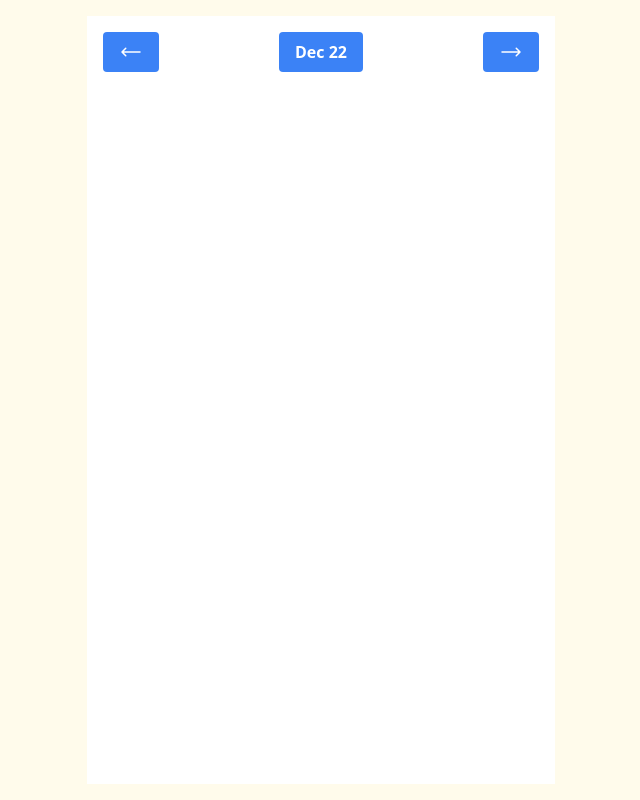
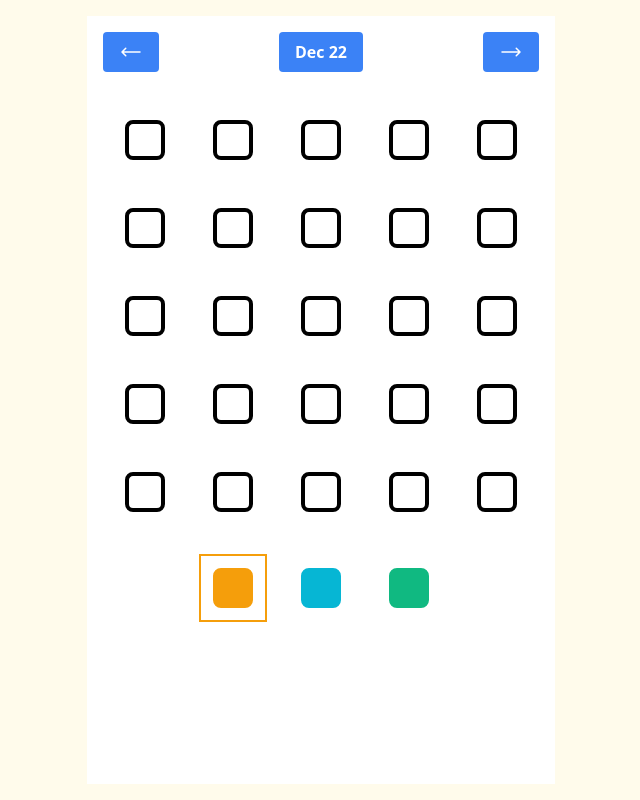
Before and after one commit to nithin001/wheredidmytimego, a React (Create React App) app: page / in a window 1280 px wide. Shown: the whole page, without its empty margins (319-959 px from the left). Built offline with nearby package versions, Linux system fonts and the light colour scheme.

Commit message:
Add all the functionality

```diff
--- a/package.json
+++ b/package.json
@@ -12,6 +12,7 @@
     "react-datepicker": "^4.8.0",
     "react-dom": "^18.2.0",
     "react-scripts": "5.0.1",
+    "react-tap-or-click": "^0.2.1",
     "web-vitals": "^2.1.4"
   },
   "scripts": {
--- a/src/App.jsx
+++ b/src/App.jsx
@@ -1,14 +1,32 @@
 import ChooseDate from "./ChooseDate";
 import { useState } from "react";
+import CurrentDay from "./CurrentDay";
+import Colors from "./Colors";
 
 function App() {
+  const colors = ["amber", "cyan", "emerald"];
   const [date, setDate] = useState(new Date());
+  const [color, setColor] = useState(colors[0]);
+  const [coord, setCoord] = useState({ x: 0, y: 0 });
 
+  let handleTouch = (event) => {
+    const touch = event.touches[0];
+    if (touch) {
+      setCoord({ x: touch.clientX, y: touch.clientY });
+    }
+  };
   return (
-    <div className="bg-amber-50 h-screen">
+    <div
+      className="bg-amber-50 h-screen"
+      onTouchMove={handleTouch}
+      onTouchStart={handleTouch}
+      onTouchEnd={handleTouch}
+    >
       <div className="w-[500px] mx-auto p-4 h-full">
         <div className="bg-white h-full">
           <ChooseDate date={date} setDate={setDate} />
+          <CurrentDay key={date} date={date} coord={coord} color={color} />
+          <Colors colors={colors} setColor={setColor} color={color} />
         </div>
       </div>
     </div>
--- /dev/null
+++ b/src/Colors.jsx
@@ -0,0 +1,27 @@
+import React from "react";
+import { StopIcon } from "@heroicons/react/24/solid";
+
+function Colors({ colors, setColor, color }) {
+  return (
+    <div className="flex flex-wrap mx-auto justify-center mt-2">
+      {colors.map((currentColor) => {
+        const outline = currentColor === color ? "outline outline-2" : "";
+        return (
+          <button
+            key={currentColor}
+            className={`text-white font-bold rounded ${outline}`}
+            onClick={() => {
+              setColor(currentColor);
+            }}
+          >
+            <StopIcon
+              className={`h-16 w-16 m-3 text-${currentColor}-500 ${outline}`}
+            />
+          </button>
+        );
+      })}
+    </div>
+  );
+}
+
+export default Colors;
--- /dev/null
+++ b/src/CurrentDay.jsx
@@ -0,0 +1,22 @@
+import React from "react";
+import Hour from "./Hour";
+import moment from "moment/moment";
+
+function CurrentDay({ date, coord, color }) {
+  const formattedDate = moment(date).format("i-MMM-DD-YYYY");
+  const hours = [];
+  for (let i = 0; i <= 24; i++) {
+    hours.push(i);
+  }
+
+  return (
+    <div className="flex flex-wrap mx-auto justify-center mt-2">
+      {hours.map((hour) => {
+        const id = `${formattedDate}-${hour}`;
+        return <Hour key={id} id={id} coord={coord} color={color} />;
+      })}
+    </div>
+  );
+}
+
+export default CurrentDay;
--- /dev/null
+++ b/src/Hour.jsx
@@ -0,0 +1,38 @@
+import React, { useEffect, useRef } from "react";
+import { StopIcon } from "@heroicons/react/24/outline";
+import { StopIcon as SolidStopIcon } from "@heroicons/react/24/solid";
+import useLocalStorage from "./useLocalStorage";
+
+const isHourHovered = (hour, x, y) => {
+  if (hour.left < x && hour.right > x && hour.top < y && hour.bottom > y) {
+    return true;
+  }
+  return false;
+};
+
+function Hour({ id, coord, color }) {
+  const [selected, setSelected] = useLocalStorage(id, false);
+  const ref = useRef(null);
+
+  useEffect(() => {
+    if (ref.current && coord.x && coord.y) {
+      if (
+        isHourHovered(ref.current.getBoundingClientRect(), coord.x, coord.y)
+      ) {
+        setSelected(color);
+      }
+    }
+  }, [coord.x, coord.y, id, setSelected, color]);
+
+  return (
+    <div ref={ref}>
+      {selected ? (
+        <SolidStopIcon className={`h-16 w-16 m-3 text-${selected}-500`} />
+      ) : (
+        <StopIcon className="h-16 w-16 m-3" />
+      )}
+    </div>
+  );
+}
+
+export default Hour;
--- /dev/null
+++ b/src/useLocalStorage.js
@@ -0,0 +1,42 @@
+import { useState } from "react";
+
+function useLocalStorage(key, initialValue) {
+  // State to store our value
+  // Pass initial state function to useState so logic is only executed once
+  const [storedValue, setStoredValue] = useState(() => {
+    if (typeof window === "undefined") {
+      return initialValue;
+    }
+    try {
+      // Get from local storage by key
+      const item = window.localStorage.getItem(key);
+      // Parse stored json or if none return initialValue
+      return item ? JSON.parse(item) : initialValue;
+    } catch (error) {
+      // If error also return initialValue
+      console.log(error);
+      return initialValue;
+    }
+  });
+  // Return a wrapped version of useState's setter function that ...
+  // ... persists the new value to localStorage.
+  const setValue = (value) => {
+    try {
+      // Allow value to be a function so we have same API as useState
+      const valueToStore =
+        value instanceof Function ? value(storedValue) : value;
+      // Save state
+      setStoredValue(valueToStore);
+      // Save to local storage
+      if (typeof window !== "undefined") {
+        window.localStorage.setItem(key, JSON.stringify(valueToStore));
+      }
+    } catch (error) {
+      // A more advanced implementation would handle the error case
+      console.log(error);
+    }
+  };
+  return [storedValue, setValue];
+}
+
+export default useLocalStorage;
--- a/tailwind.config.js
+++ b/tailwind.config.js
@@ -1,11 +1,17 @@
 /** @type {import('tailwindcss').Config} */
 module.exports = {
-  mode: 'jit',
-  content: [
-    "./src/**/*.{js,jsx,ts,tsx}",
+  mode: "jit",
+  content: ["./src/**/*.{js,jsx,ts,tsx}"],
+  safelist: [
+    "bg-amber-500",
+    "bg-cyan-500",
+    "bg-emerald-500",
+    "text-amber-500",
+    "text-cyan-500",
+    "text-emerald-500",
   ],
   theme: {
     extend: {},
   },
   plugins: [],
-}
+};
```
Also changed, not shown: 1 other file (tests, documents, lock files or other folders).
